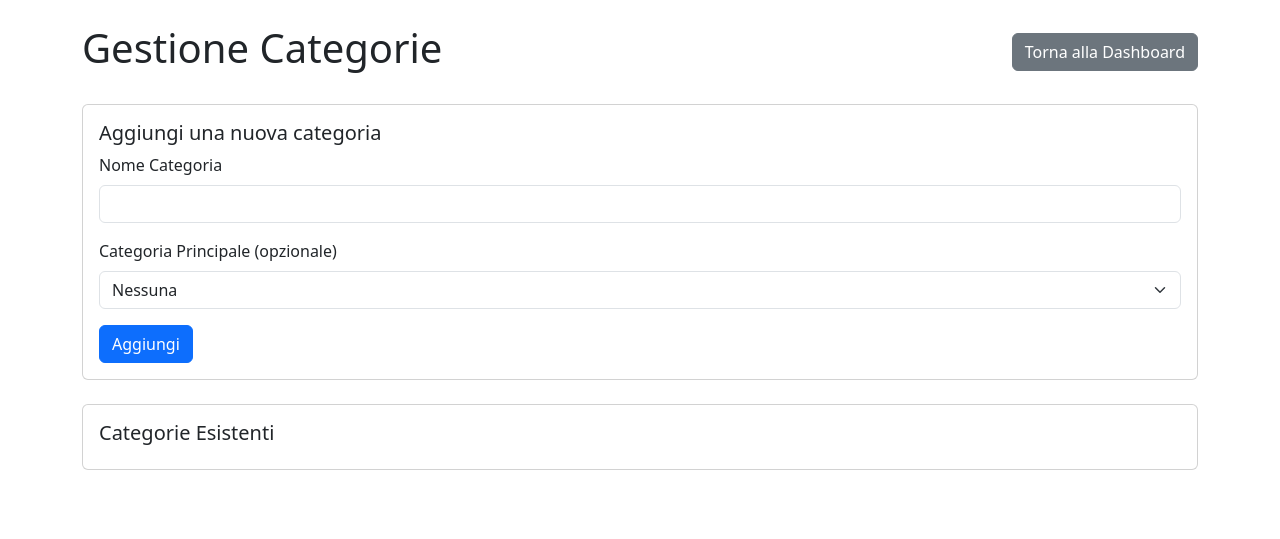
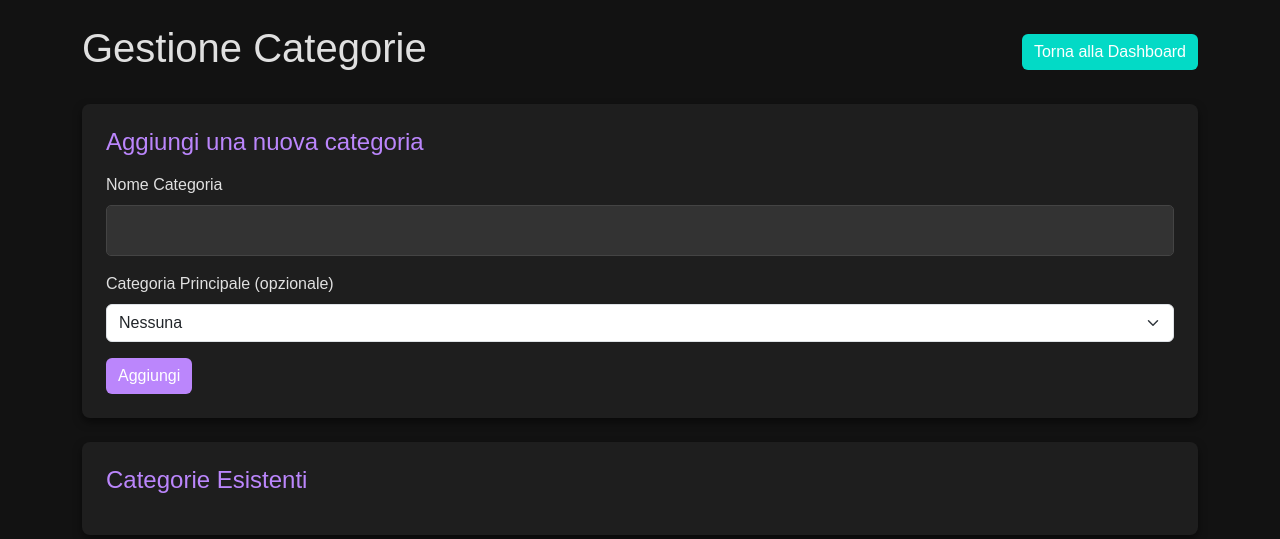
Before and after one commit to ludddo/Mariani_SpendWise, a PHP site: page /application/manage_categories.php in a window 1280 px wide. Shown: the top 539 px of the page. Run offline with PHP 8.4, Linux system fonts and the light colour scheme; a user stored in the database is signed in; data comes from the database, SQL or seed files in the repository.

Commit message:
add custom styles for improved UI; include CSS file and update HTML structure for consistency

```diff
--- a/application/add_expense.php
+++ b/application/add_expense.php
@@ -99,6 +99,7 @@ if ($_SERVER['REQUEST_METHOD'] === 'POST') {
         <meta name="viewport" content="width=device-width, initial-scale=1.0">
         <title>Aggiungi Spesa - SpendWise</title>
         <link href="https://cdn.jsdelivr.net/npm/bootstrap@5.3.2/dist/css/bootstrap.min.css" rel="stylesheet">
+        <link rel="stylesheet" href="style.css">
     </head>
     <body>
         <div class="container mt-4">
--- a/application/dashboard.php
+++ b/application/dashboard.php
@@ -91,6 +91,7 @@ $recentExpenses = $recentExpensesQuery->fetchAll(PDO::FETCH_ASSOC);
             margin-bottom: 1rem;
         }
     </style>
+    <link rel="stylesheet" href="style.css">
 </head>
 <body>
     <div class="container">
@@ -113,7 +114,7 @@ $recentExpenses = $recentExpensesQuery->fetchAll(PDO::FETCH_ASSOC);
                 <div class="card">
                     <div class="card-body text-center">
                         <h5 class="card-title">Bilancio Totale</h5>
-                        <p class="card-text display-4">€<?= number_format($totalExpenses, 2) ?></p>
+                        <p class="card-text display-4" style="color: #fff;">€<?= number_format($totalExpenses, 2) ?></p>
                     </div>
                 </div>
             </div>
--- a/application/manage_categories.php
+++ b/application/manage_categories.php
@@ -90,23 +90,22 @@ function displayCategoriesForSelect($parentId, $categoriesByParent, $level = 0)
 function displayCategories($parentId, $categoriesByParent, $level = 0) {
     if (isset($categoriesByParent[$parentId])) {
         foreach ($categoriesByParent[$parentId] as $category) {
-            echo "<li class='list-group-item'>";
+            echo "<li class='list-group-item d-flex justify-content-between align-items-center'>";
             // Indentazione visiva per le categorie
-            echo str_repeat("&nbsp;&nbsp;&nbsp;", $level) . htmlspecialchars($category['name']);
-            echo " <form action='manage_categories.php' method='POST' class='d-inline'>
-                    <input type='hidden' name='action' value='delete'>
-                    <input type='hidden' name='category_id' value='" . htmlspecialchars($category['id']) . "'>
-                    <button type='submit' class='btn btn-sm btn-danger float-end'>Elimina</button>
-                  </form>";
+            echo "<span>" . str_repeat("&nbsp;&nbsp;&nbsp;", $level) . htmlspecialchars($category['name']) . "</span>";
+            echo "<form action='manage_categories.php' method='POST' class='d-inline'>";
+            echo "<input type='hidden' name='action' value='delete'>";
+            echo "<input type='hidden' name='category_id' value='" . htmlspecialchars($category['id']) . "'>";
+            echo "<button type='submit' class='btn btn-sm btn-danger'>Elimina</button>";
+            echo "</form>";
+            echo "</li>";
             // Richiamo ricorsivo per sottocategorie
-            echo "<ul>";
+            echo "<ul class='list-group list-group-flush'>";
             displayCategories($category['id'], $categoriesByParent, $level + 1);
             echo "</ul>";
-            echo "</li>";
         }
     }
 }
-
 ?>
 
 <!DOCTYPE html>
@@ -116,6 +115,7 @@ function displayCategories($parentId, $categoriesByParent, $level = 0) {
     <meta name="viewport" content="width=device-width, initial-scale=1.0">
     <title>Gestione Categorie - SpendWise</title>
     <link href="https://cdn.jsdelivr.net/npm/bootstrap@5.3.2/dist/css/bootstrap.min.css" rel="stylesheet">
+    <link rel="stylesheet" href="style.css">
 </head>
 <body>
     <div class="container mt-4">
@@ -149,7 +149,7 @@ function displayCategories($parentId, $categoriesByParent, $level = 0) {
                         <input type="text" class="form-control" id="name" name="name" required>
                     </div>
                     <div class="mb-3">
-                    <label for="parent_id" class="form-label">Categoria Principale (opzionale)</label>
+                        <label for="parent_id" class="form-label">Categoria Principale (opzionale)</label>
                         <select class="form-select" id="parent_id" name="parent_id">
                             <option value="" selected>Nessuna</option>
                             <?php displayCategoriesForSelect(0, $categoriesByParent); ?>
@@ -169,7 +169,6 @@ function displayCategories($parentId, $categoriesByParent, $level = 0) {
                 </ul>
             </div>
         </div>
-
     </div>
 
     <script src="https://cdn.jsdelivr.net/npm/bootstrap@5.3.2/dist/js/bootstrap.bundle.min.js"></script>
--- /dev/null
+++ b/application/style.css
@@ -0,0 +1,148 @@
+/* Impostazioni globali */
+body {
+    background-color: #121212;
+    color: #e0e0e0;
+    font-family: 'Arial', sans-serif;
+    margin: 0;
+    padding: 0;
+}
+
+/* Contenitore principale */
+.container {
+    margin-top: 2rem;
+}
+
+/* Card */
+.card {
+    background-color: #1e1e1e;
+    border: none;
+    border-radius: 8px;
+    box-shadow: 0 4px 8px rgba(0, 0, 0, 0.5);
+    margin-bottom: 1rem;
+}
+
+.card-body {
+    padding: 1.5rem;
+}
+
+.card-title {
+    color: #bb86fc;
+    font-size: 1.5rem;
+    margin-bottom: 1rem;
+}
+
+/* Pulsanti */
+.btn-primary {
+    background-color: #bb86fc;
+    border: none;
+    transition: background-color 0.3s, box-shadow 0.3s;
+}
+
+.btn-primary:hover {
+    background-color: #3700b3;
+    box-shadow: 0 4px 8px rgba(0, 0, 0, 0.5);
+}
+
+.btn-secondary {
+    background-color: #03dac6;
+    border: none;
+    transition: background-color 0.3s, box-shadow 0.3s;
+}
+
+.btn-secondary:hover {
+    background-color: #018786;
+    box-shadow: 0 4px 8px rgba(0, 0, 0, 0.5);
+}
+
+.btn-danger {
+    background-color: #cf6679;
+    border: none;
+    transition: background-color 0.3s, box-shadow 0.3s;
+}
+
+.btn-danger:hover {
+    background-color: #b00020;
+    box-shadow: 0 4px 8px rgba(0, 0, 0, 0.5);
+}
+
+/* Form */
+.form-control {
+    background-color: #333333;
+    color: #e0e0e0;
+    border: 1px solid #444444;
+    border-radius: 5px;
+    padding: 0.8rem;
+    font-size: 1rem;
+    transition: all 0.3s;
+}
+
+.form-control:focus {
+    border-color: #bb86fc;
+    box-shadow: 0 0 4px rgba(187, 134, 252, 0.5);
+}
+
+.form-label {
+    color: #e0e0e0;
+}
+
+/* Alert */
+.alert {
+    border-radius: 5px;
+    margin-bottom: 1.5rem;
+}
+
+.alert-success {
+    background-color: #2e7d32;
+    color: #e0e0e0;
+}
+
+.alert-danger {
+    background-color: #d32f2f;
+    color: #e0e0e0;
+}
+
+/* Lista */
+.list-group-item {
+    background-color: #1e1e1e;
+    border: 1px solid #444444;
+    color: #e0e0e0;
+}
+
+.list-group-item .btn {
+    margin-left: 10px;
+}
+
+/* Tabelle */
+.table {
+    color: #e0e0e0;
+}
+
+.table-striped tbody tr:nth-of-type(odd) {
+    background-color: #2c2c2c;
+}
+
+.table-striped tbody tr:nth-of-type(even) {
+    background-color: #1e1e1e;
+}
+
+/* Grafico */
+canvas {
+    background-color: #1e1e1e;
+    border-radius: 8px;
+}
+
+/* Stile per schermi piccoli */
+@media (max-width: 576px) {
+    .form-container {
+        padding: 1.5rem;
+    }
+
+    .form-title {
+        font-size: 1.5rem;
+    }
+
+    button[type="submit"] {
+        font-size: 0.9rem;
+        padding: 0.7rem;
+    }
+}
```
